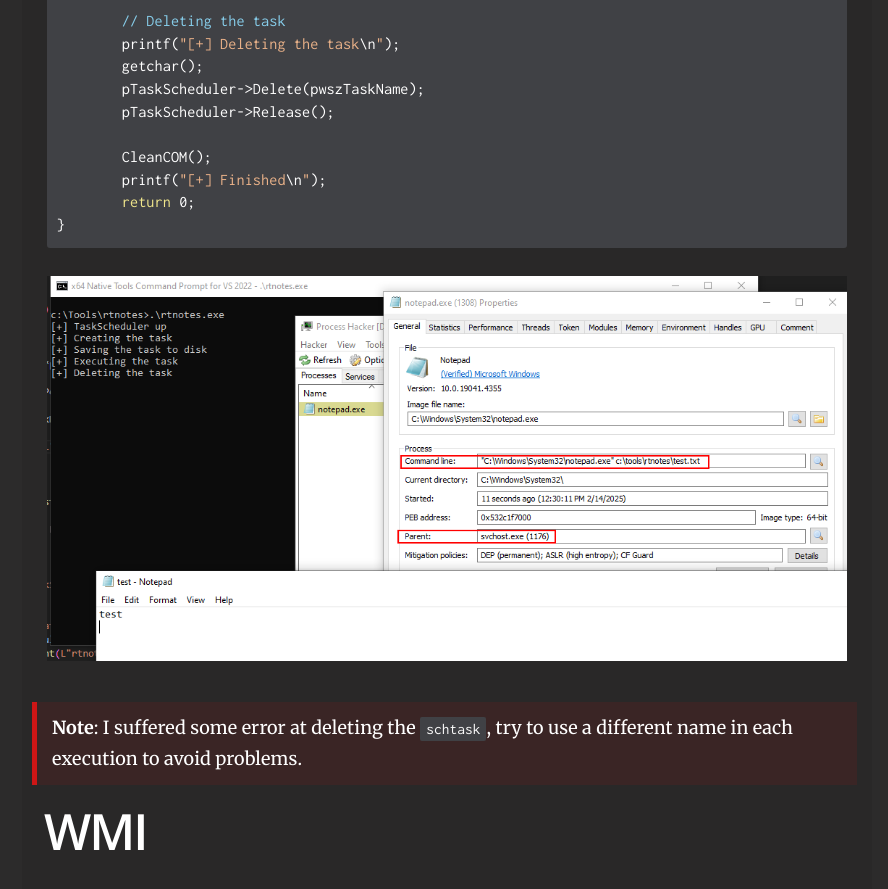
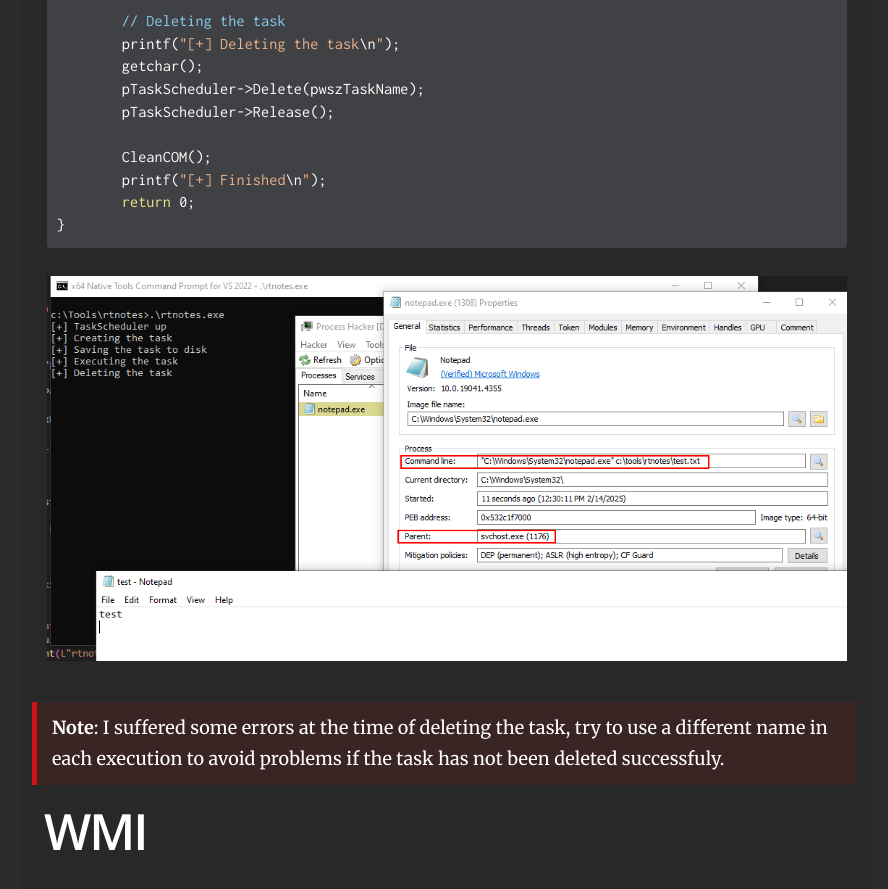
Before and after one commit to benjugat/rtnotes, a Jekyll site: the page built from _docs/malware/lowpriv-evasion/ppid-spoofing.md, in a window 1280 px wide and 900 px high, scrolled down 6394 px. Shown: the top 889 px of the window, without its empty margins (343-1231 px from the left). Built offline with Jekyll 4.4.1, drawn with Linux system fonts in a browser that asks for light colours.

Commit message:
api testing

```diff
--- a/_docs/malware/lowpriv-evasion/ppid-spoofing.md
+++ b/_docs/malware/lowpriv-evasion/ppid-spoofing.md
@@ -222,6 +222,6 @@
 
 ![](/rtnotes/images/ppid-spoofing-schtasks.png)
 
-> **Note**: I suffered some error at deleting the `schtask`, try to use a different name in each execution to avoid problems.
+> **Note**: I suffered some errors at the time of deleting the task, try to use a different name in each execution to avoid problems if the task has not been deleted successfuly.
 
 # WMI
```
